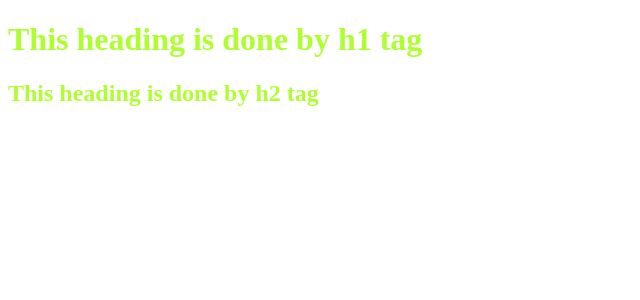
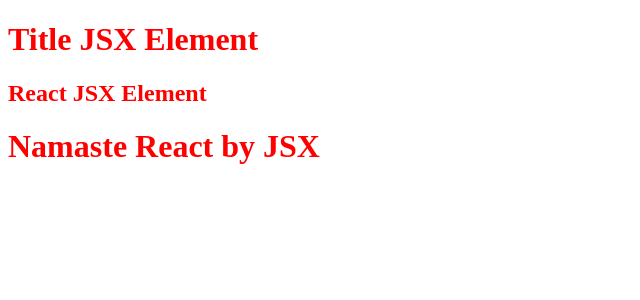
Before and after one commit to snaren951/myReactApp, a React (Vite) app: page / in a window 1280 px wide. Shown: the top 300 px of the page, without its empty margins (0-640 px from the left). Built offline with nearby package versions, Linux system fonts and the light colour scheme.

Commit message:
playing with react elements, components, and jsx

```diff
--- a/App.js
+++ b/App.js
@@ -1,13 +1,32 @@
 import React from "react";
 import ReactDOM from "react-dom/client";
 
-
+ /*
  const heading = React.createElement("div",{id: "parent"},
                     React.createElement("div",{id: "child"},
                         [React.createElement("h1",{id: "heading1"}, "This heading is done by h1 tag"),
                          React.createElement("h2",{id: "heading2"}, "This heading is done by h2 tag")]));
+*/
+
+const elem1 = <h2>React JSX Element</h2>;
+const elem2 =<span> {elem1} </span>;
+
+const Title = ()=> (<div className="head" tabIndex="5">
+    <h1>Title JSX Element</h1>
+    {elem2}
+    </div>);
+
+const Jsxheading = ()=>  (
+    <div>
+         {Title()}
+
+        <h1 id="parent">Namaste React by JSX</h1>
+
+    </div>
 
 
 
+    );
+
  const root = ReactDOM.createRoot(document.getElementById("root"));
- root.render(heading);
+ root.render(<Jsxheading/>);
--- a/index.css
+++ b/index.css
@@ -1,5 +1,5 @@
 #root {
 
-    color: greenyellow;
+    color: red;
 
 }
--- a/package.json
+++ b/package.json
@@ -3,6 +3,8 @@
   "version": "1.0.0",
   "description": "Namaste React Course",
   "scripts": {
+    "start":"parcel index.html",
+    "build":"parcel build index.html",
     "test": "jest"
   },
   "repository": {
```
